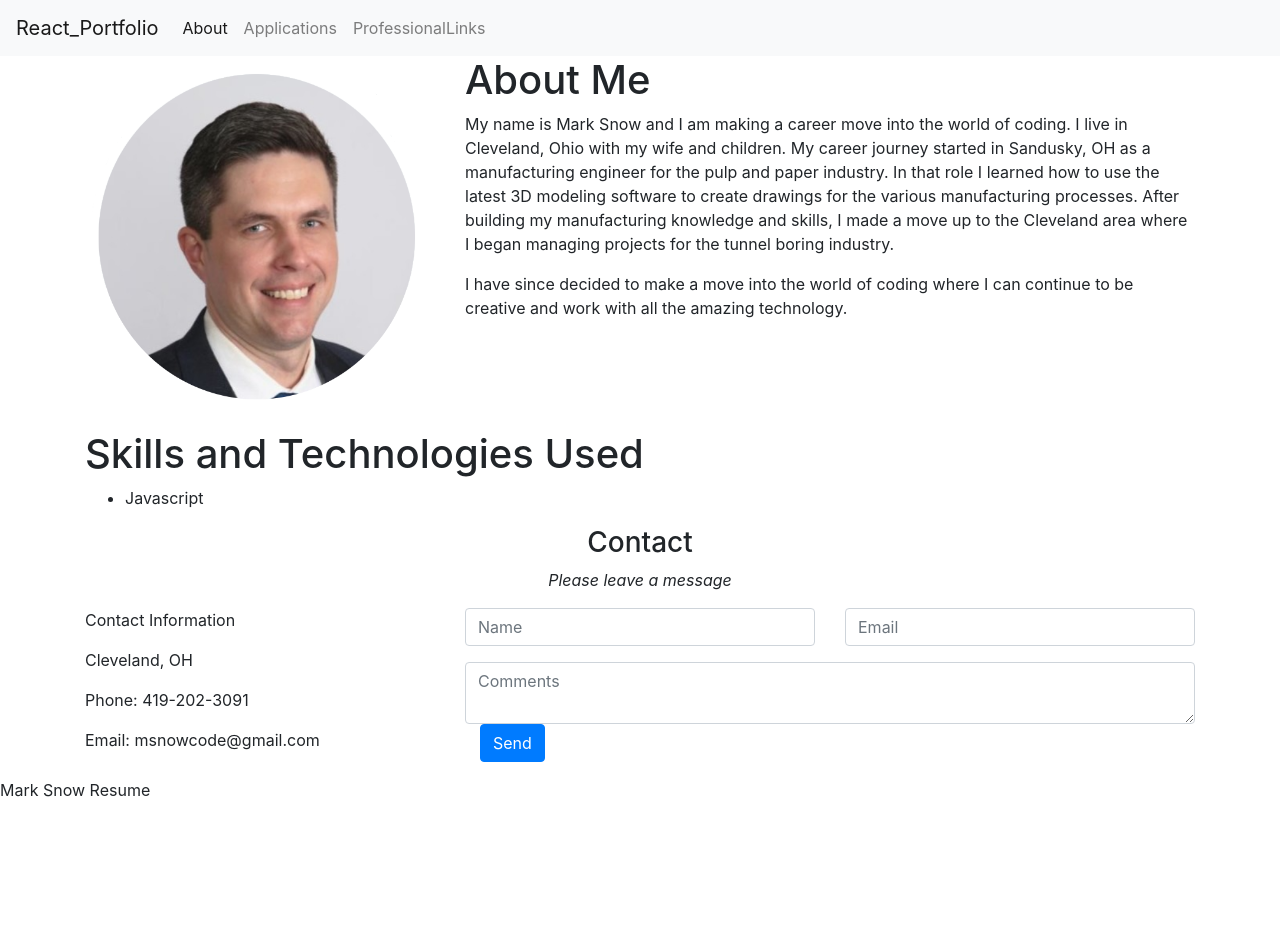
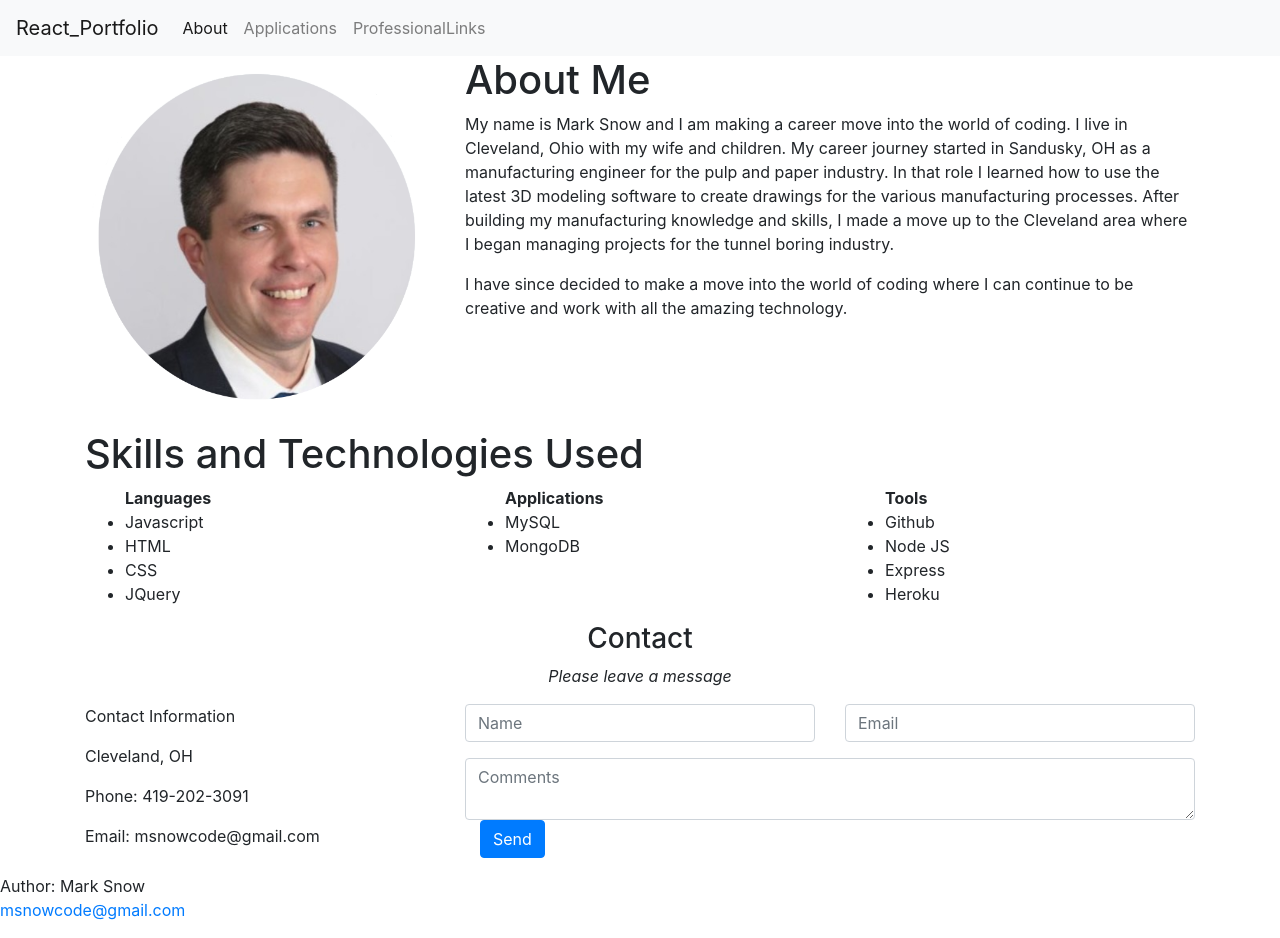
Before and after one commit to MSnow-21/React_Portfolio, a React (Create React App) app: page / in a window 1280 px wide. Before the commit the page ends 802 px from the top, so only its background shows below. Built offline with nearby package versions, Linux system fonts and the light colour scheme.

Commit message:
Added button links to portfolio page. Added list to about page for technologies used. Updated ReadMe

```diff
--- a/src/components/About.js
+++ b/src/components/About.js
@@ -24,8 +24,25 @@ function About(){
                     </div>
 
                     <div className="col-md-4">
-                        <ul>
+                        <ul><strong>Languages</strong>
                             <li>Javascript</li>
+                            <li>HTML</li>
+                            <li>CSS</li>
+                            <li>JQuery</li>
+                        </ul>
+                    </div>
+                    <div className="col-md-4">
+                        <ul><strong>Applications</strong>
+                            <li>MySQL</li>
+                            <li>MongoDB</li>
+                        </ul>
+                    </div>
+                    <div className="col-md-4">
+                        <ul><strong>Tools</strong>
+                            <li>Github</li>
+                            <li>Node JS</li>
+                            <li>Express</li>
+                            <li>Heroku</li>
                         </ul>
                     </div>
 
--- a/src/components/Footer.js
+++ b/src/components/Footer.js
@@ -3,7 +3,8 @@ import React from "react";
 function Footer() {
     return(
         <footer className="footer">
-            <span>Mark Snow Resume</span>
+            <p>Author: Mark Snow<br></br>
+            <a href="msnowcode@gmail.com">msnowcode@gmail.com</a></p>
         </footer>
     )
 }
--- a/src/components/ProfessionalLinks.js
+++ b/src/components/ProfessionalLinks.js
@@ -10,6 +10,8 @@ function ProfessionalLinks() {
                 <h3 className="text-center">Professional Links and Documents</h3>
                 <p className="text-center">Github, LinkedIn, Resume</p>
                 <p className="text-center">Please Review</p>
+
+
             </div>
             <div className="row text-center">
                 <div className="col-sm-4">
@@ -17,6 +19,7 @@ function ProfessionalLinks() {
                         <img src={GithubImage} alt="Github"></img>
                         <p><strong>Github</strong></p>
                         <p>Projects and Activities</p>
+                        <a href="https://github.com/MSnow-21"><button class="btn">Visit Github</button></a>
                     </div>
                 </div>
                 <div className="col-sm-4">
@@ -24,6 +27,7 @@ function ProfessionalLinks() {
                         <img src={Resume} alt="Resume"></img>
                         <p><strong>LinkedIn</strong></p>
                         <p>Professional Link</p>
+                        <a href="https://www.linkedin.com/in/marksnowcode/"><button class="btn">Visit LinkedIn</button></a>
                     </div>
                 </div>
                 <div className="col-sm-4">
@@ -31,6 +35,7 @@ function ProfessionalLinks() {
                         <img src={Resume} alt="Resume" ></img>
                         <p><strong>Resume</strong></p>
                         <p>Professional Details</p>
+                        <a href="./assets/imgs/marksnowresume.pdf"><button class="btn">View Resume</button></a>
                     </div>
                 </div>
             </div>
```
Also changed, not shown: 1 other file (tests, documents, lock files or other folders).
